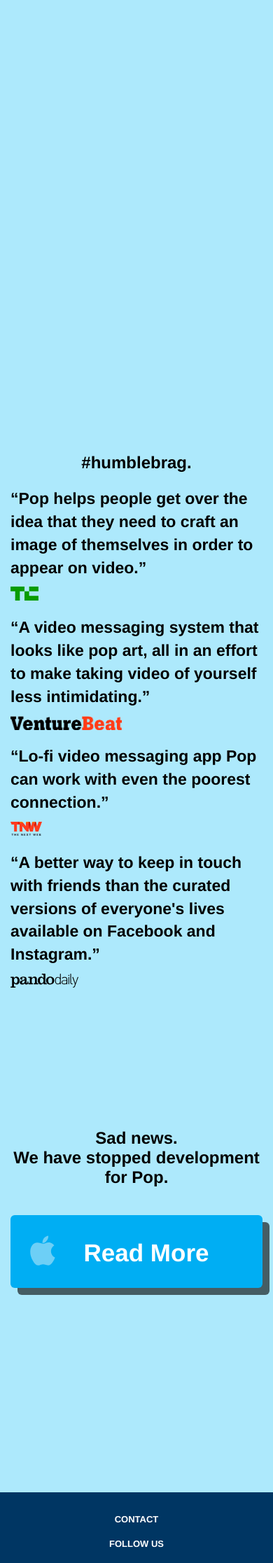
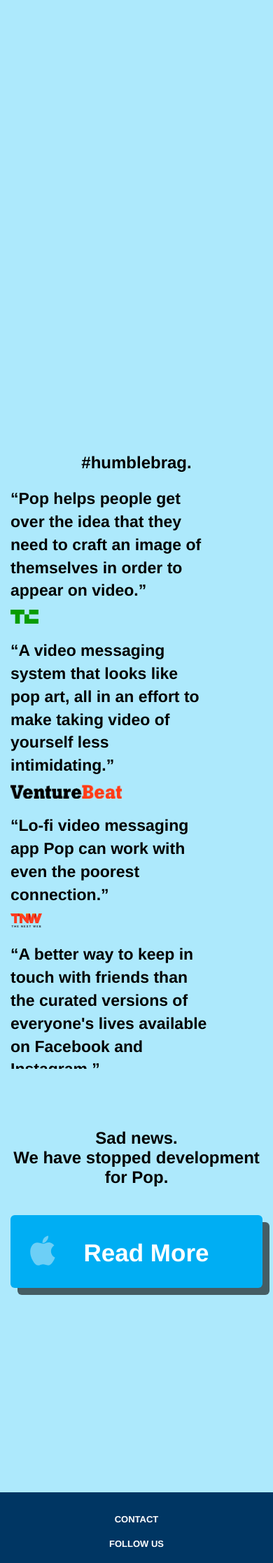
Before and after one commit to joshuanguyen/pop-web, a Jekyll site: the page built from index.html, in a window 390 px wide. Shown: the part 1103-3336 px from the top of the page at 70% size. Built offline with Jekyll 4.4.1, drawn with Linux system fonts in a browser that asks for light colours; nearby versions of some CDN libraries.

Commit message:
Change size of quote text?

```diff
--- a/assets/pop-theme.css
+++ b/assets/pop-theme.css
@@ -698,6 +698,11 @@
     font-size: 24px;
     line-height: 28px;
   }
+  /* NEW-Josh, /Users/eric/workspace/pop-web/assets/pop-theme.scss */
+ body.pop-theme h3, body.pop-theme h4 {
+    font-size: 18px;
+    line-height: 21px;
+  }
   /* line 708, /Users/eric/workspace/pop-web/assets/pop-theme.scss */
   body.pop-theme h1 span.sub-header-line, body.pop-theme h2 span.sub-header-line, body.pop-theme h3 span.sub-header-line, body.pop-theme h4 span.sub-header-line {
     display: inline;
@@ -764,6 +769,14 @@
     height: 20px;
     margin-top: 6px;
   }
+  /* NEW-Josh, /Users/eric/workspace/pop-web/assets/pop-theme.scss */
+  body.pop-theme section#humblebrag .media-logo-container div.quote {
+    width: 79%;
+  }
+  /* NEW-Josh, /Users/eric/workspace/pop-web/assets/pop-theme.scss */
+  body.pop-theme section#humblebrag .media-logo-container div.logo {
+    width: 20%;
+  }
   /* line 778, /Users/eric/workspace/pop-web/assets/pop-theme.scss */
   body.pop-theme .footer {
     height: auto;
```
